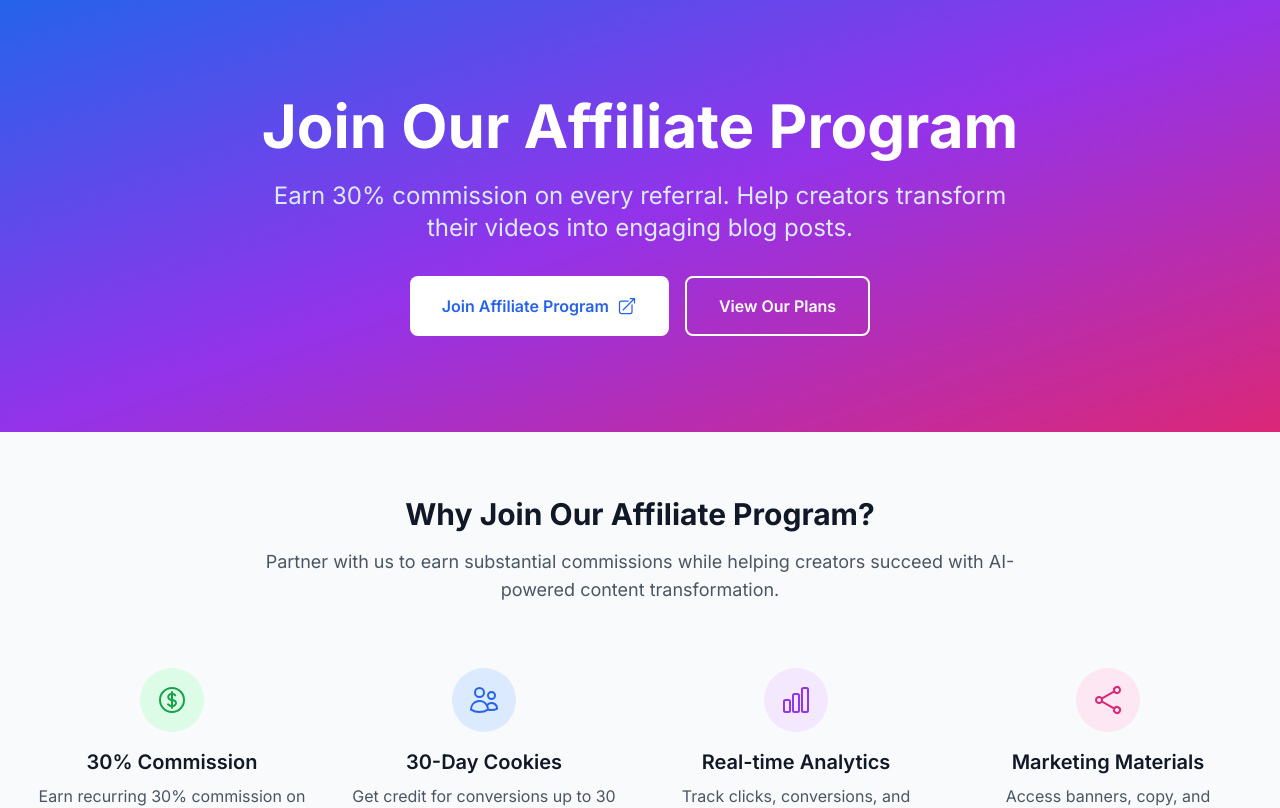
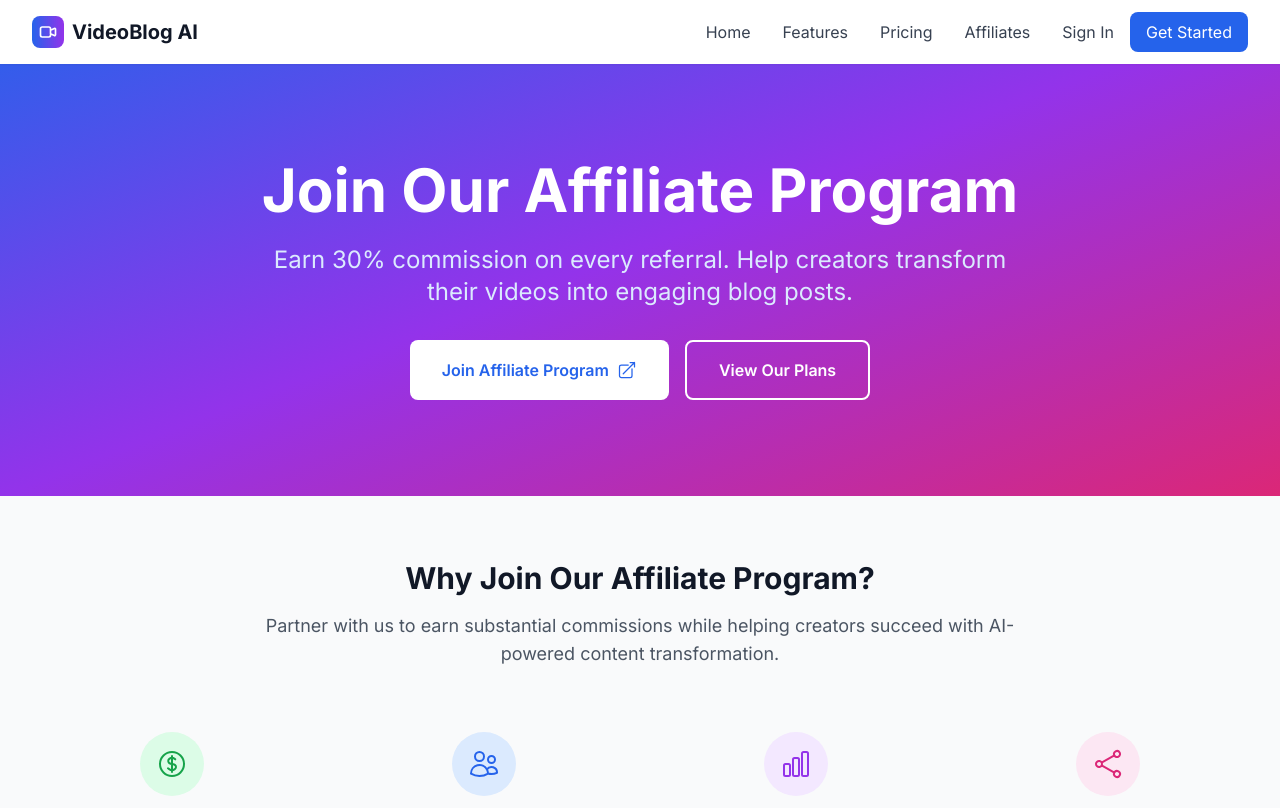
Before and after one commit to michuki254/videotoblog, a Next.js app: page /affiliates in a window 1280 px wide. Shown: the top 808 px of the page. Built offline with nearby package versions, Linux system fonts and the light colour scheme; no server answers.

Commit message:
Fix affiliate page - add navigation menu and proper spacing

```diff
--- a/app/affiliates/page.tsx
+++ b/app/affiliates/page.tsx
@@ -1,6 +1,7 @@
 'use client'
 
 import Link from 'next/link'
+import Navigation from '../components/Navigation'
 import {
   CurrencyDollarIcon,
   UsersIcon,
@@ -13,8 +14,10 @@ import {
 export default function AffiliatePage() {
   return (
     <div className="min-h-screen bg-gray-50">
+      <Navigation />
+
       {/* Hero Section */}
-      <div className="bg-gradient-to-br from-blue-600 via-purple-600 to-pink-600">
+      <div className="bg-gradient-to-br from-blue-600 via-purple-600 to-pink-600 pt-16">
         <div className="max-w-7xl mx-auto px-4 sm:px-6 lg:px-8 py-24">
           <div className="text-center">
             <h1 className="text-4xl md:text-6xl font-bold text-white mb-6">
@@ -25,7 +28,7 @@ export default function AffiliatePage() {
             </p>
             <div className="flex flex-col sm:flex-row gap-4 justify-center">
               <a
-                href="https://app.lemonsqueezy.com/affiliates"
+                href="https://hullmedia.lemonsqueezy.com/affiliates"
                 target="_blank"
                 rel="noopener noreferrer"
                 className="bg-white text-blue-600 px-8 py-4 rounded-lg font-semibold hover:bg-gray-100 transition-colors inline-flex items-center justify-center"
@@ -171,7 +174,7 @@ export default function AffiliatePage() {
           </p>
           <div className="flex flex-col sm:flex-row gap-4 justify-center">
             <a
-              href="https://app.lemonsqueezy.com/affiliates"
+              href="https://hullmedia.lemonsqueezy.com/affiliates"
               target="_blank"
               rel="noopener noreferrer"
               className="bg-blue-600 text-white px-8 py-3 rounded-lg font-semibold hover:bg-blue-700 transition-colors inline-flex items-center justify-center"
```
